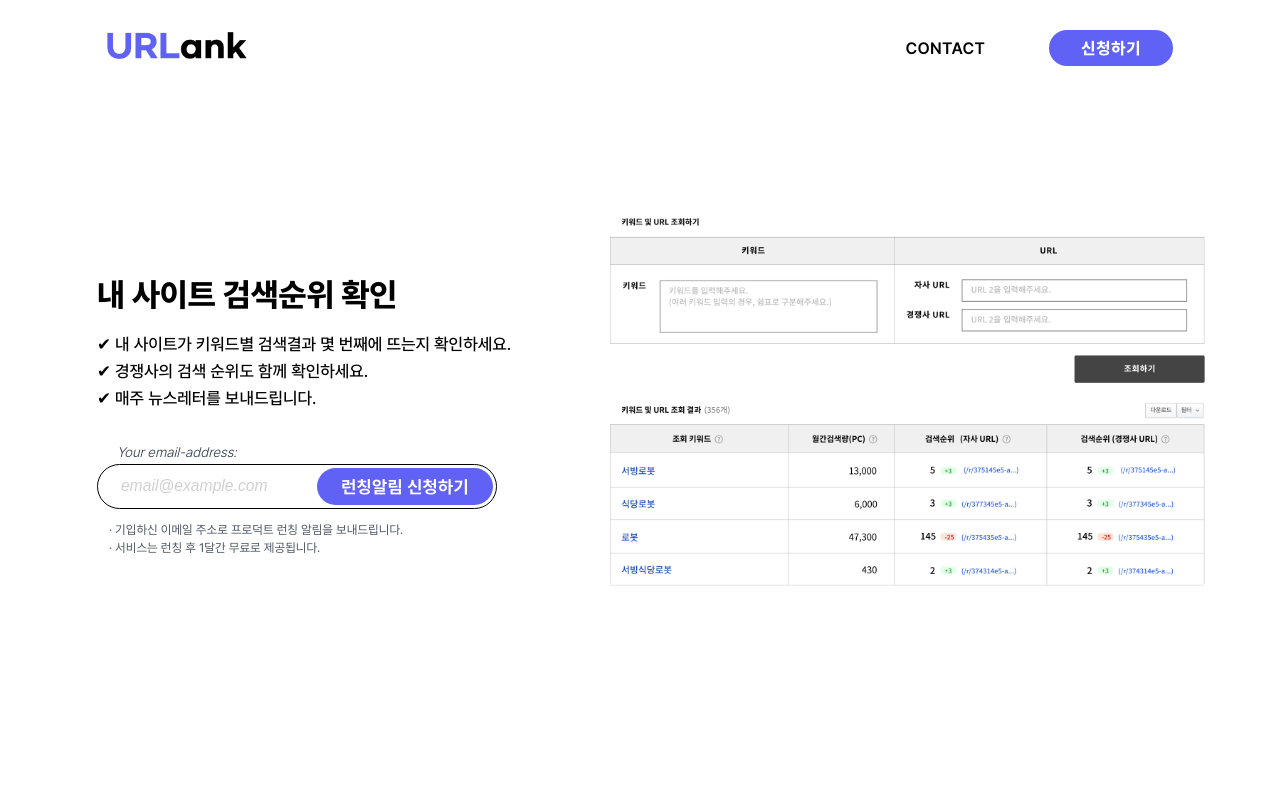
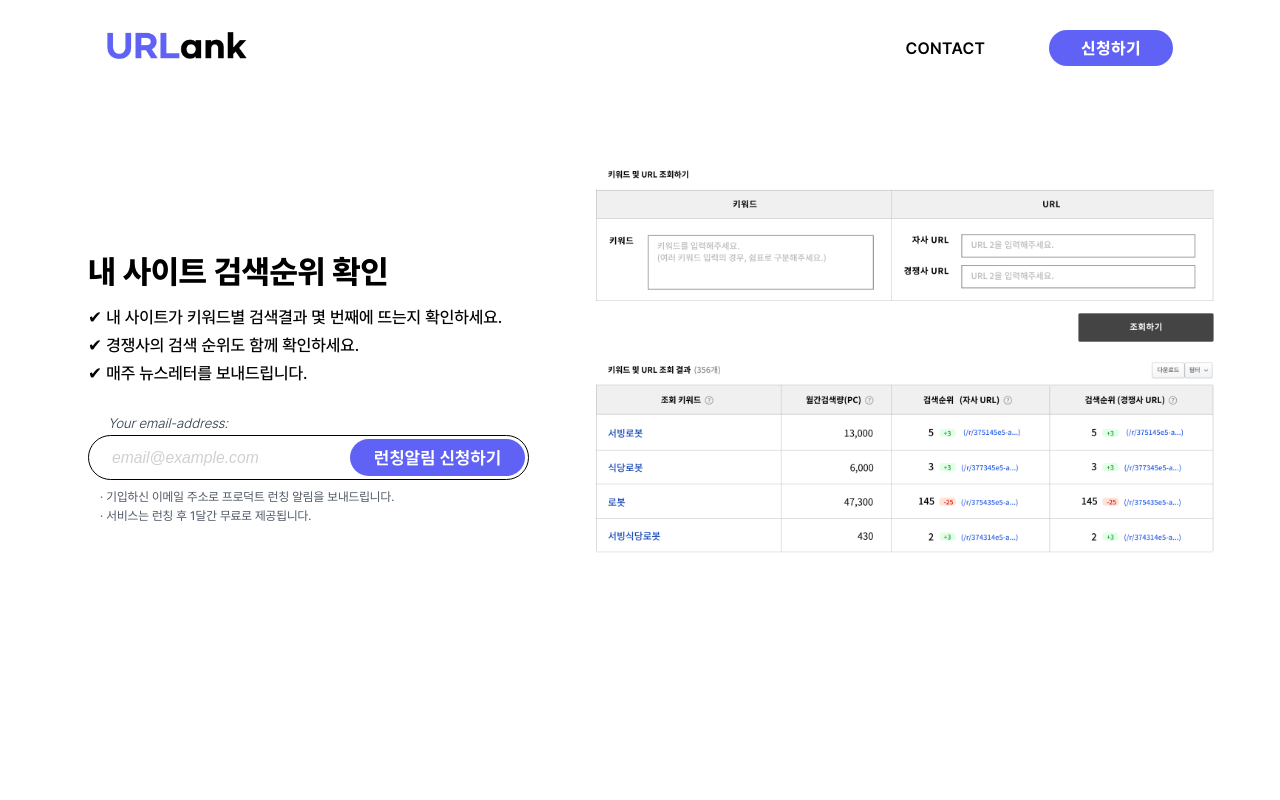
Before and after one commit to Limseongjoon/wherewework, a Next.js app: page / in a window 1280 px wide. Shown: the top 800 px of the page. Built offline with nearby package versions, Linux system fonts and the light colour scheme.

Commit message:
[fix] Fix style

```diff
--- a/pages/index.tsx
+++ b/pages/index.tsx
@@ -17,7 +17,7 @@ const FrameComponent3: NextPage = () => {
   };
 
   return (
-    <div className="flex flex-col items-center w-screen max-h-fit bg-white text-29xl font-pretendard whitespace-nowrap">
+    <div className="flex flex-col items-center w-screen max-h-fit bg-white text-29xl font-pretendard">
       <div className="flex flex-col items-center fixed z-10 w-full bg-white">
         <div className="flex flex-row items-center w-10/12 h-16 lg:h-24 text-9xl">
           <Link href="#">
@@ -47,27 +47,27 @@ const FrameComponent3: NextPage = () => {
         </div>
       </div>
       <div ref={topRef}></div>
-      <div className="h-28 lg:h-52"></div>
-      <div className="w-10/12 lg:w-8/12 flex flex-col lg:flex-row lg:items-center justify-center gap-12 lg:gap-24">
-        <div className="w-fit lg:pl-6">
+      <div className="h-16 lg:h-24"></div>
+      <div className="mt-8 lg:mt-16 px-8 lg:px-16 flex flex-col lg:flex-row lg:items-center justify-center gap-12 lg:gap-16">
+        <div className="lg:pl-6 md:min-w-fit">
           <div className="text-10xl lg:text-18xl font-extrabold">
             내 사이트 검색순위 확인
           </div>
           <div className="h-2"></div>
-          <div className="text-5xs lg:text-sm leading-[60%] font-medium">
-            <p className="">
+          <div className="text-5xs lg:text-sm font-medium">
+            <p className="my-2">
               ✔ 내 사이트가 키워드별 검색결과 몇 번째에 뜨는지 확인하세요.
             </p>
-            <p className="">✔ 경쟁사의 검색 순위도 함께 확인하세요.</p>
-            <p className="">✔ 매주 뉴스레터를 보내드립니다.</p>
+            <p className="my-2">✔ 경쟁사의 검색 순위도 함께 확인하세요.</p>
+            <p className="my-2">✔ 매주 뉴스레터를 보내드립니다.</p>
           </div>
           <div className="h-6"></div>
           <span className="mb-1 pl-5 block text-5xs font-light italic text-gray-700">
             Your email-address:
           </span>
-          <div className="lg:w-[400px] flex flex-row justify-between items-center rounded-full box-border border-[1px] border-solid border-black text-black px-[3px] py-[3px]">
+          <div className="w-fit flex flex-row items-center rounded-full box-border border-[1px] border-solid border-black text-black px-[3px] py-[3px]">
             <input
-              className="w-[200px] placeholder:italic placeholder:text-gray-200 placeholder:text-opacity-40 text-mediumslateblue bg-white border-0 outline-0 placeholder:font-medium font-semibold text-4xs px-5"
+              className="w-full placeholder:italic placeholder:text-gray-200 placeholder:text-opacity-40 text-mediumslateblue bg-white border-0 outline-0 placeholder:font-medium font-semibold text-4xs px-5"
               placeholder="email@example.com"
               type="email"
               name="email"
@@ -76,7 +76,7 @@ const FrameComponent3: NextPage = () => {
               onChange={(e) => setEmail(e.target.value)}
             />
             <b
-              className="bg-mediumslateblue hover:bg-black hover:text-white rounded-full py-2 px-6 text-6xs lg:text-base text-white font-bold lg:tracking-[0.02em] select-none cursor-pointer"
+              className="min-w-fit lg:min-w-fit sm:flex sm:gap-1 bg-mediumslateblue hover:bg-black hover:text-white rounded-full py-2 px-6 text-6xs lg:text-base text-white font-bold lg:tracking-[0.02em] select-none cursor-pointer"
               onClick={async (e) => {
                 e.preventDefault();
                 if (
@@ -111,20 +111,16 @@ const FrameComponent3: NextPage = () => {
                 }
               }}
             >
-              런칭알림 신청하기
+              <div>런칭알림</div>
+              <div>신청하기</div>
             </b>
           </div>
-          <div className="pl-3 text-gray-600 text-6xs leading-[150%]">
-            <p className="">
-              · 기입하신 이메일 주소로 프로덕트 런칭 알림을 보내드립니다.
-              <br></br>· 서비스는 런칭 후 1달간 무료로 제공됩니다.
-            </p>
+          <div className="mt-2 pl-3 text-gray-600 text-6xs leading-[150%]">
+            · 기입하신 이메일 주소로 프로덕트 런칭 알림을 보내드립니다.
+            <br />· 서비스는 런칭 후 1달간 무료로 제공됩니다.
           </div>
         </div>
-        <div className="hidden lg:flex min-w-[600px] pb-12">
-          <img className="w-full" alt="" src="/images/index.png" />
-        </div>
-        <div className="flex lg:hidden pb-12 w-fit">
+        <div className="pb-12">
           <img className="w-full" alt="" src="/images/index.png" />
         </div>
       </div>
@@ -173,7 +169,12 @@ const FrameComponent3: NextPage = () => {
             <br></br>매주 챙겨받는 뉴스레터까지
           </span>
         </div>
-        <b className="bg-white hover:bg-black hover:text-white box-border border-[2px] border-solid border-black rounded-full py-2 lg:py-3 px-8 lg:px-12 text-4xs lg:text-2xl font-bold lg:tracking-[0.05em]">
+        <b
+          className="bg-white hover:bg-black hover:text-white box-border border-[2px] border-solid border-black rounded-full py-2 lg:py-3 px-8 lg:px-12 text-4xs lg:text-2xl font-bold lg:tracking-[0.05em]"
+          onClick={() => {
+            executeScroll();
+          }}
+        >
           런칭알림 신청하기
         </b>
       </div>
@@ -187,11 +188,11 @@ const FrameComponent3: NextPage = () => {
             1
           </div>
           <div>
-            <div className="text-6xl lg:text-20xl font-bold leading-[140%] whitespace-nowrap">
+            <div className="text-6xl lg:text-20xl font-bold leading-[140%]">
               키워드 및 URL 입력
             </div>
             <div className="h-2 lg:h-4"></div>
-            <div className="text-2xs lg:text-8xl font-regular leading-[140%] whitespace-nowrap">
+            <div className="text-2xs lg:text-8xl font-regular leading-[140%]">
               검색순위가 궁금한 키워드들과 자사 URL<br></br>또는 타사 URL을
               입력창에 입력합니다.
             </div>
@@ -230,11 +231,11 @@ const FrameComponent3: NextPage = () => {
             3
           </div>
           <div>
-            <div className="text-6xl lg:text-20xl font-bold leading-[140%] whitespace-nowrap">
+            <div className="text-6xl lg:text-20xl font-bold leading-[140%]">
               트래킹 보고서 메일 발송
             </div>
             <div className="h-2 lg:h-4"></div>
-            <div className="text-2xs lg:text-8xl font-regular leading-[140%] whitespace-nowrap">
+            <div className="text-2xs lg:text-8xl font-regular leading-[140%]">
               매주 트래킹 정보가 담긴 뉴스레터를<br></br>메일로 발송해드립니다.
             </div>
           </div>
```
